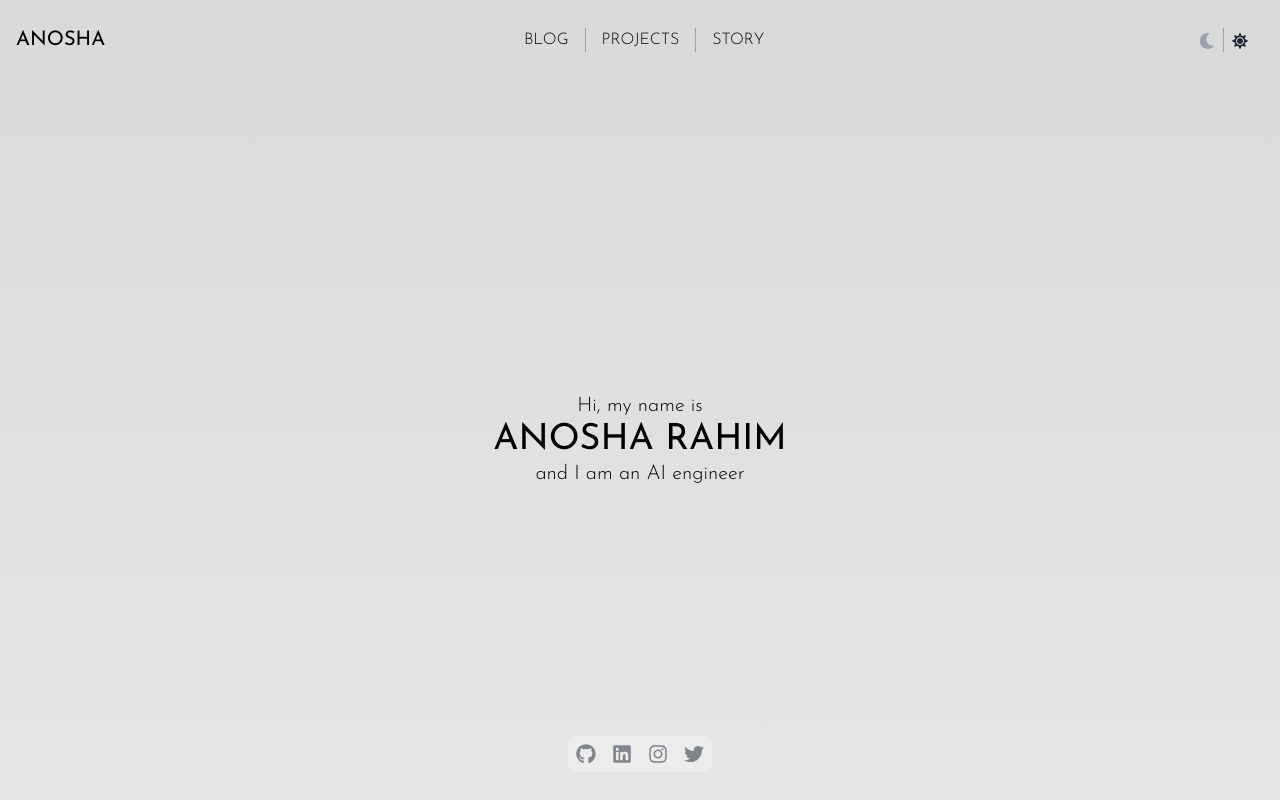
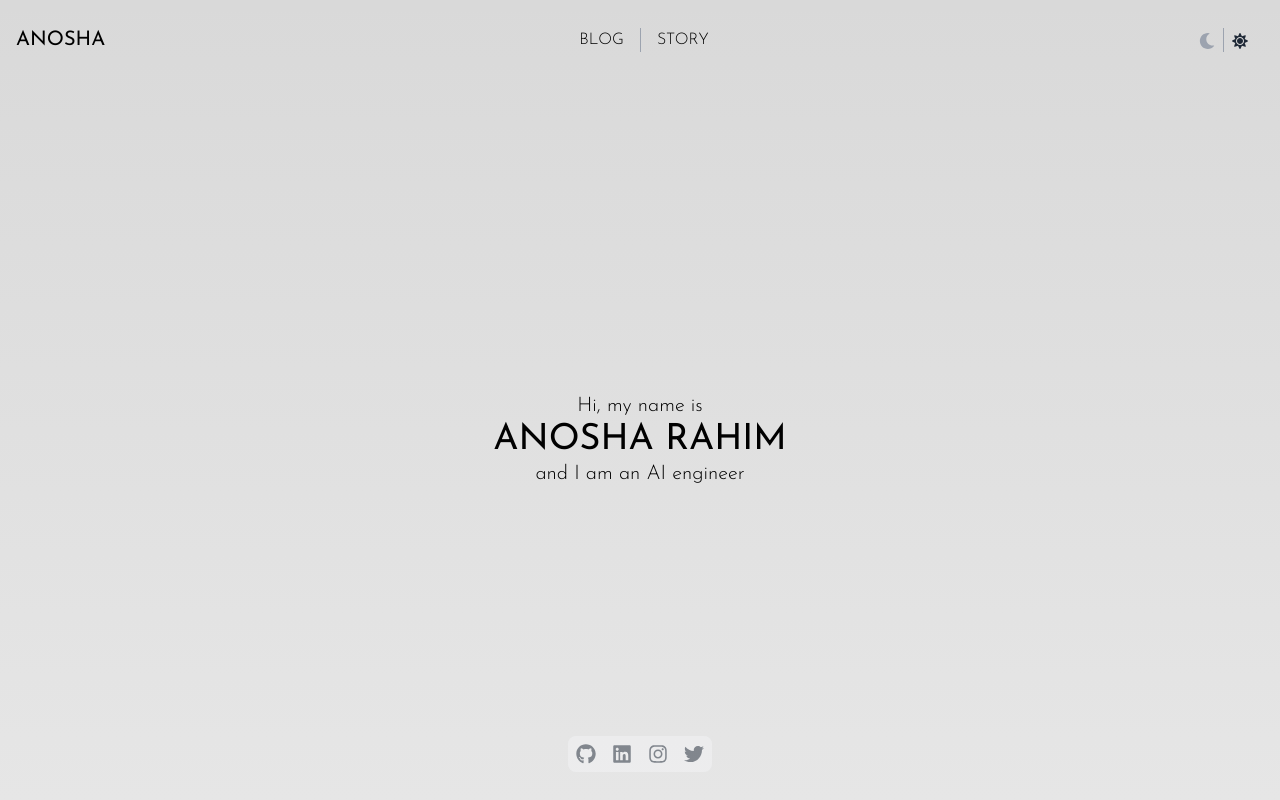
Before and after one commit to earthgirl7/personal-website, a Next.js app: page / in a window 1280 px wide. Built offline with nearby package versions, Linux system fonts and the light colour scheme.

Commit message:
hide projects page from nav

```diff
--- a/app/components/Header.tsx
+++ b/app/components/Header.tsx
@@ -19,14 +19,15 @@ const Header: React.FC = () => {
                 BLOG
               </a>
             </li>
-            <li className="border-r border-gray-400 pr-4">
+            {/* work in progress */}
+            {/* <li className="border-r border-gray-400 pr-4">
               <a
                 href="/projects"
                 className="font-light hover:text-gray-800 font-sans"
               >
                 PROJECTS
               </a>
-            </li>
+            </li> */}
             <li>
               <a
                 href="/about"
```
